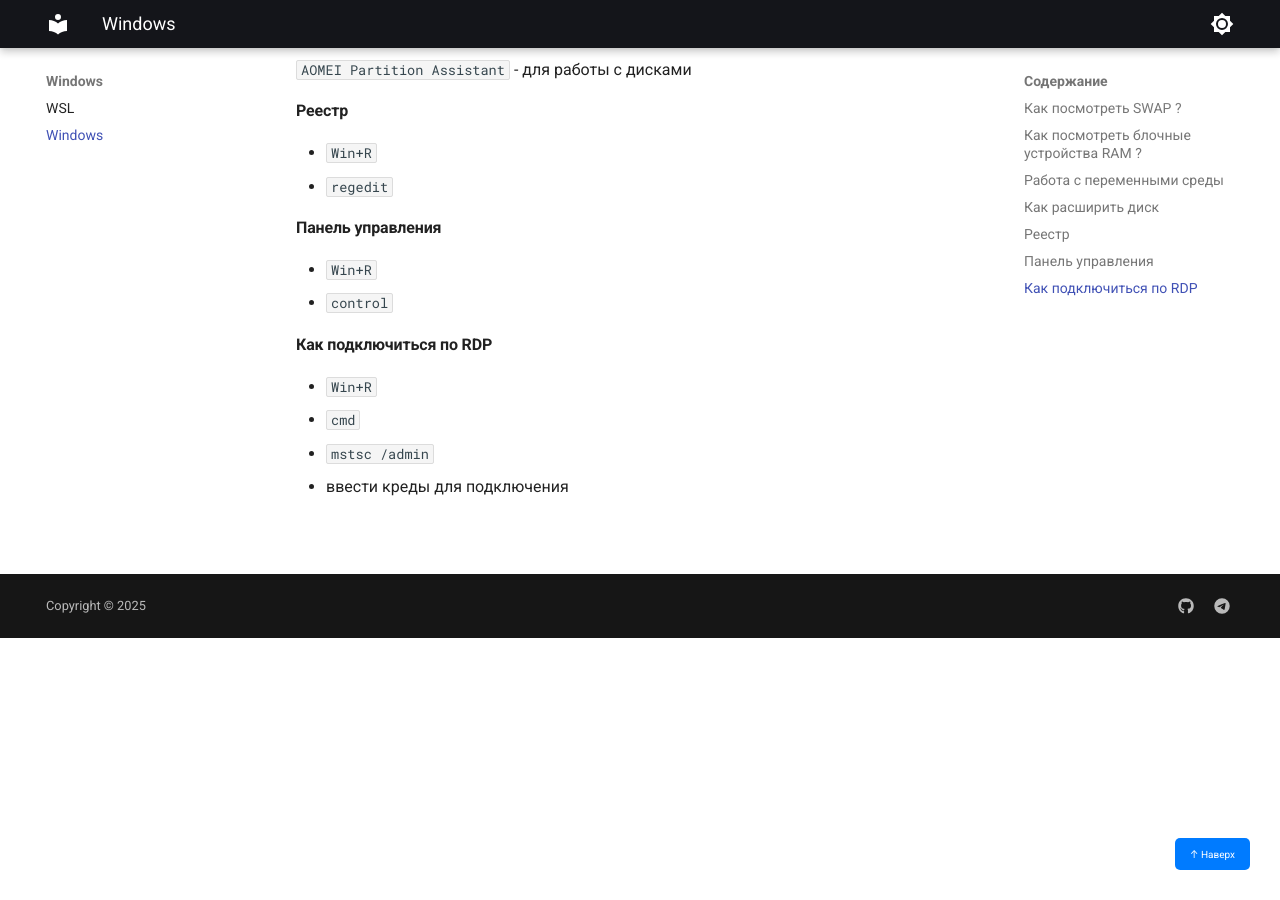
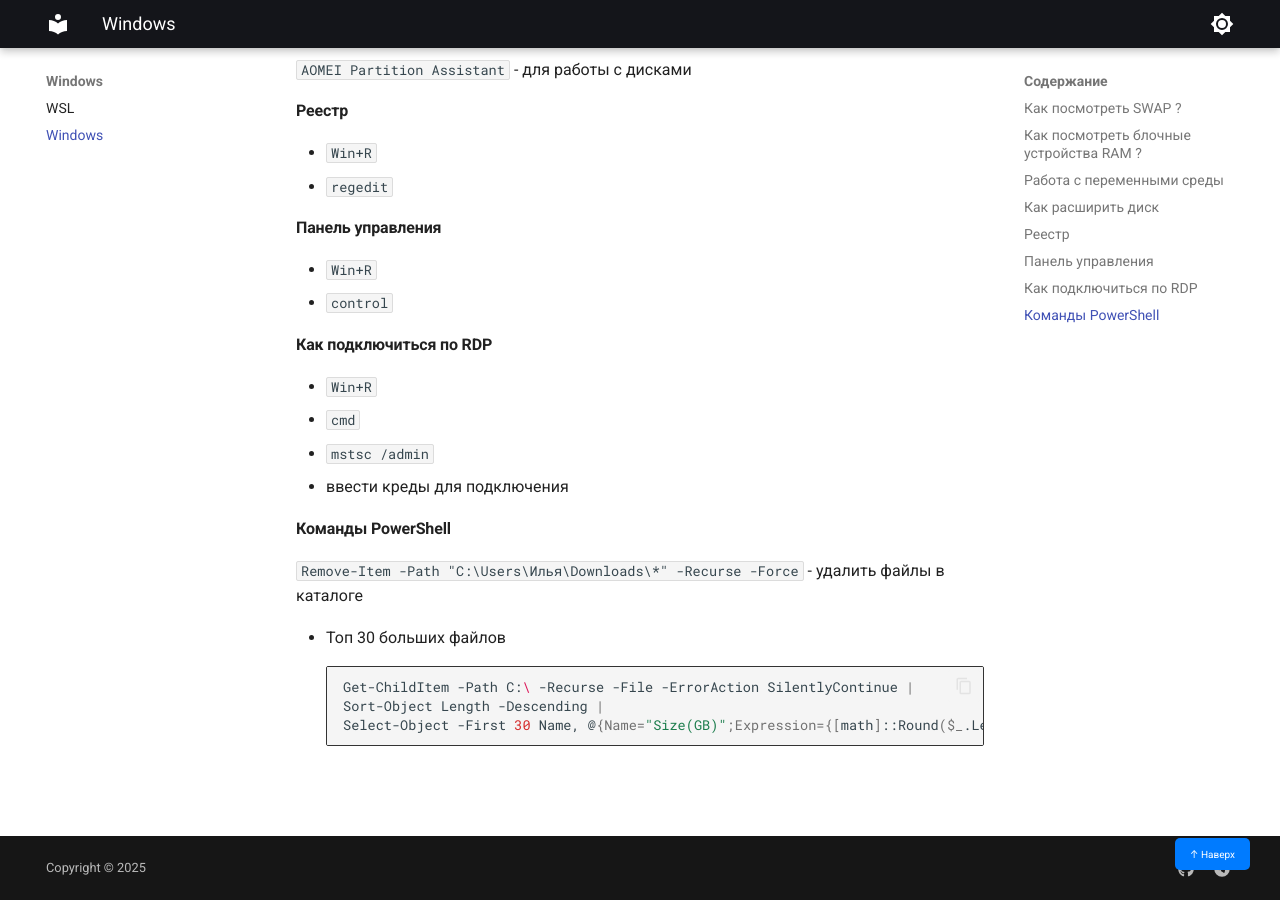
Before and after one commit to ilyamak04/wiki, an MkDocs documentation site: the page built from docs/windows/Windows.md, in a window 1280 px wide and 900 px high, scrolled down 865 px. Built offline with MkDocs 1.6.1 and Material for MkDocs 9.7.7, drawn with Linux system fonts in a browser that asks for light colours.

Commit message:
some powershell

````diff
--- a/docs/windows/Windows.md
+++ b/docs/windows/Windows.md
@@ -43,3 +43,15 @@
 - `cmd`
 - `mstsc /admin`
 - ввести креды для подключения
+
+
+#### Команды PowerShell
+
+`Remove-Item -Path "C:\Users\Илья\Downloads\*" -Recurse -Force` - удалить файлы в каталоге
+
+- Топ 30 больших файлов
+```shell
+Get-ChildItem -Path C:\ -Recurse -File -ErrorAction SilentlyContinue |
+Sort-Object Length -Descending |
+Select-Object -First 30 Name, @{Name="Size(GB)";Expression={[math]::Round($_.Length/1GB,2)}}, FullName
+```
````
